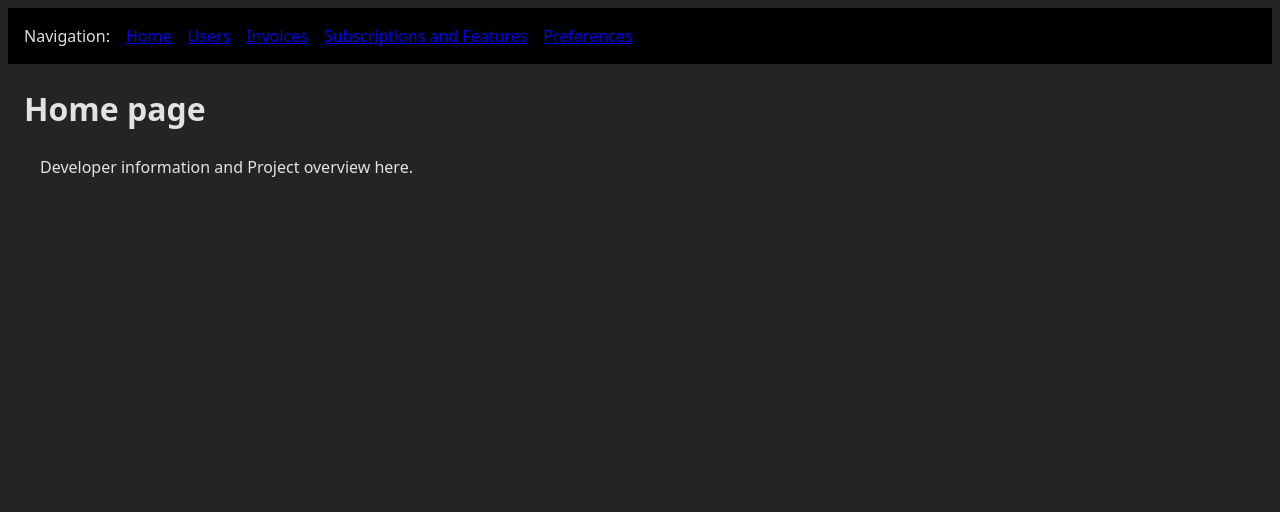
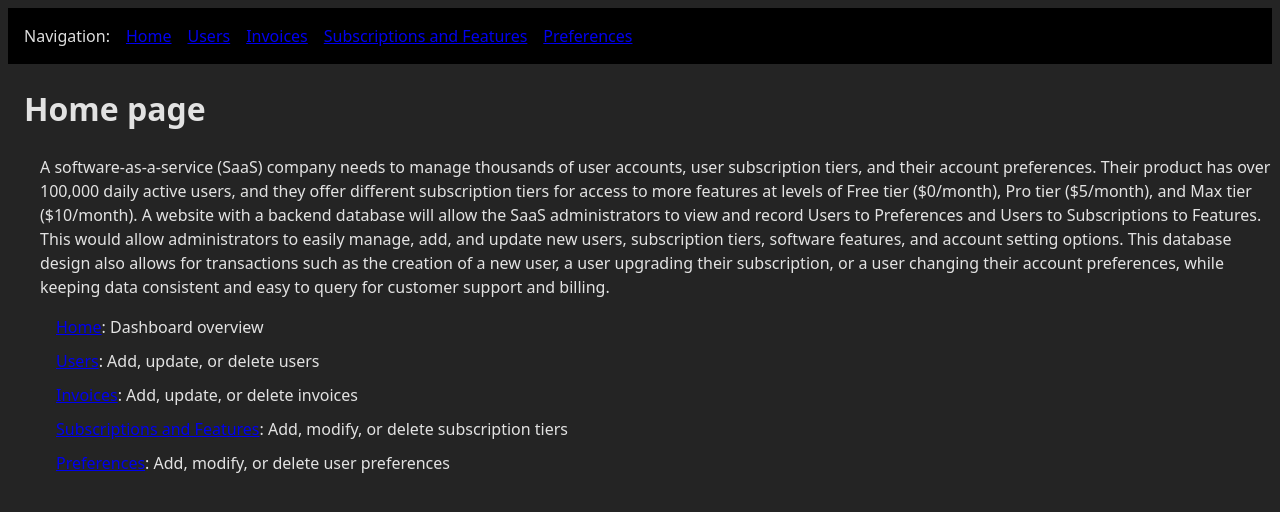
Before and after one commit to leeju8/CS340-project, a React (Vite) app in the folder frontend/: page / in a window 1280 px wide. Shown: the top 512 px of the page. Built offline with nearby package versions, Linux system fonts and the light colour scheme.

Commit message:
feat: update home page

```diff
--- a/frontend/src/pages/Home.jsx
+++ b/frontend/src/pages/Home.jsx
@@ -3,7 +3,25 @@ function Home() {
         <>
             <h1>Home page</h1>
             <div className="homepageDescription">
-                <p>Developer information and Project overview here.</p>
+                <p>A software-as-a-service (SaaS) company needs to manage thousands of user accounts, user subscription tiers, and their account preferences. Their product has over 100,000 daily active users, and they offer different subscription tiers for access to more features at levels of Free tier ($0/month), Pro tier ($5/month), and Max tier ($10/month). A website with a backend database will allow the SaaS administrators to view and record Users to Preferences and Users to Subscriptions to Features. This would allow administrators to easily manage, add, and update new users, subscription tiers, software features, and account setting options. This database design also allows for transactions such as the creation of a new user, a user upgrading their subscription, or a user changing their account preferences, while keeping data consistent and easy to query for customer support and billing.</p>
+
+                <div style={{ display: "flex", flexDirection: "column", gap: "10px" }}>
+                    <div style={{display: "flex"}}>
+                        <a href="/">Home</a>{" "}: Dashboard overview
+                    </div>
+                    <div style={{display: "flex"}}>
+                        <a href="/users">Users</a>{" "}: Add, update, or delete users
+                    </div>
+                    <div style={{display: "flex"}}>
+                        <a href="/invoices">Invoices</a>{" "}: Add, update, or delete invoices
+                    </div>
+                    <div style={{display: "flex"}}>
+                        <a href="/subscriptions">Subscriptions and Features</a>{" "}: Add, modify, or delete subscription tiers
+                    </div>
+                    <div style={{display: "flex"}}>
+                        <a href="/preferences">Preferences</a>{" "}: Add, modify, or delete user preferences
+                    </div>
+                </div>
             </div>
         </>
     )
```
